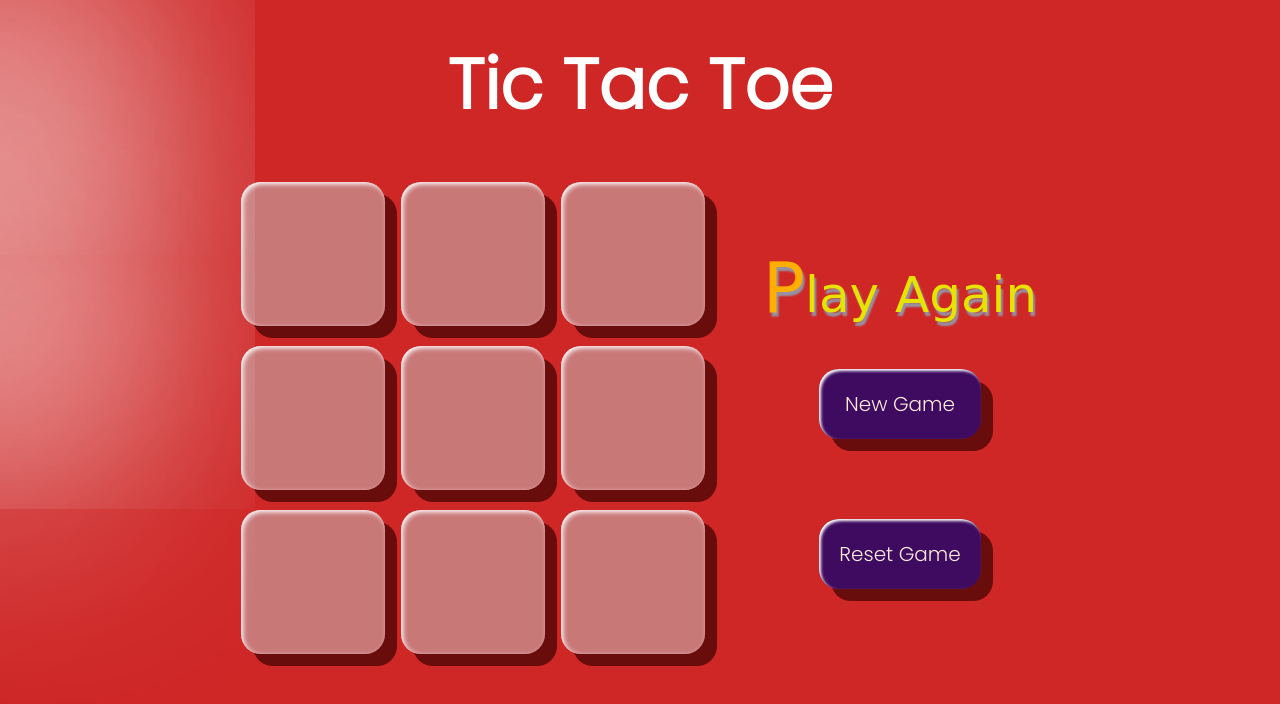
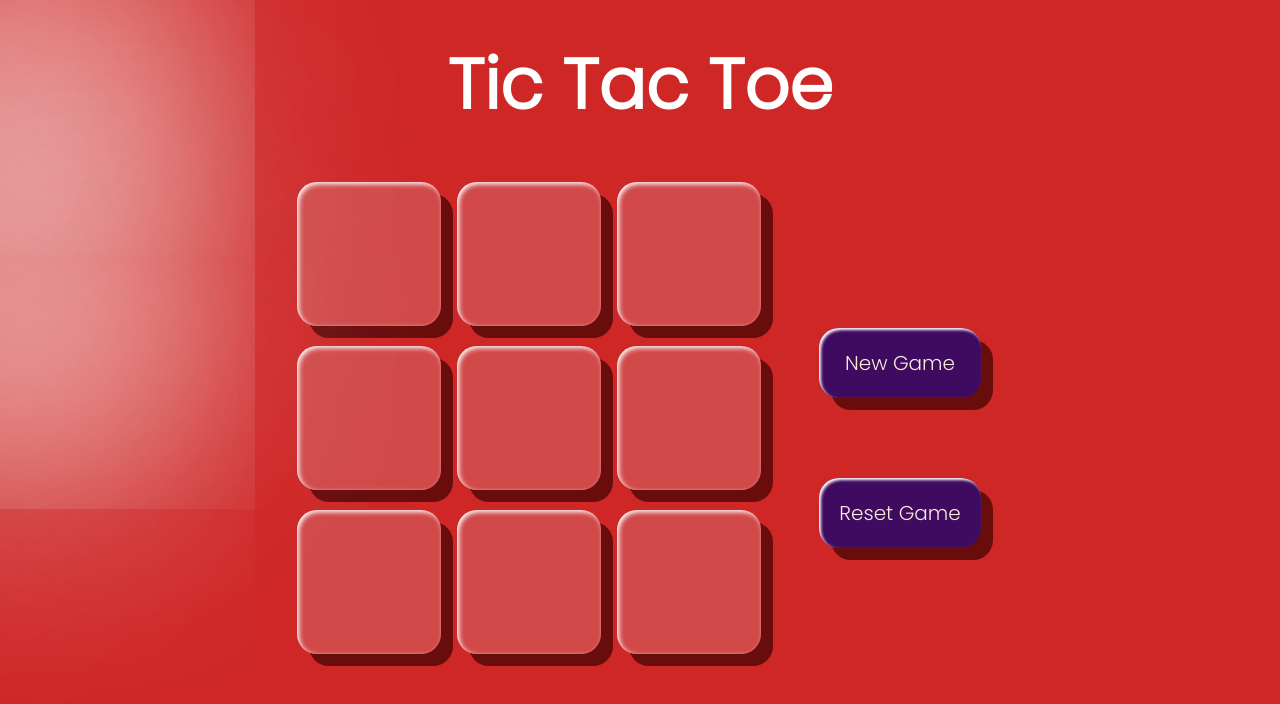
Before and after one commit to FinestWay/Tic-Tac-Toe, a plain HTML site: page index.html in a window 1280 px wide. Both pictures are taken after a click on the button "Reset Game". Drawn offline with Linux system fonts and the light colour scheme.

Commit message:
restored changes

```diff
--- a/app.js
+++ b/app.js
@@ -82,5 +82,5 @@ newGameBtn.addEventListener("click",() => {
 resetBtn.addEventListener("click", () => {
     resetGame();
     let applyVal = document.querySelector("#msg");
-    applyVal.innerHTML = "Play Again"
+    applyVal.innerHTML = "";
 })
--- a/style.css
+++ b/style.css
@@ -115,7 +115,7 @@ main {
     cursor: pointer;
     color: rgb(219, 210, 210);
     font-size: 50px;
-    background-color: #c97878;
+    background-color: #d14949;
     box-shadow: 12px 12px 00px 0px rgb(104, 12, 12),
     -600px -200px 300px 10px rgb(255, 255, 255),
     100px 300px 300px 7px rgb(189, 29, 56);
@@ -137,6 +137,7 @@ main {
 
 .box:active {
     background-color: #52977af3;
+    background-color: rgba(178, 34, 34, 0.336);
     transition: background-color;
 }
 
@@ -264,7 +265,7 @@ main {
         margin: 9px;
     }
 
-    h1{
+    h1 {
         font-size: 30px;
     }
 }
@@ -310,32 +311,37 @@ main {
 }
 
 @media screen and (max-width: 167px) {
-    h1{
+    h1 {
         font-size: 30px;
     }
 }
 
 
 
-@media screen and (max-width: 450px){
-    h1{
+@media screen and (max-width: 450px) {
+    h1 {
         font-size: 60px;
     }
 
-    .box{
-    box-shadow:inset 1px 1px 2px 0px white,12px 12px 00px 0px rgb(104, 12, 12),
+    .box {
+        box-shadow: inset 1px 1px 2px 0px white, 12px 12px 00px 0px rgb(104, 12, 12),
             200px 200px 300px 15px rgb(230, 20, 55),
             -280px -280px 300px 10px rgb(248, 248, 248) !important;
         }
 
-    main{
+    main {
         margin-bottom: 15px !important;
         gap: 0px;
     }
 
-    #right{
+    #right {
         margin-top: 0px;
     }
 
-
+    /* #msg {
+        z-index: 10;
+        position: absolute;
+        top: 31vh;
+        color: floralwhite;
+    } */
 }
```
Lines whose indentation alone changed are shown as unchanged.
